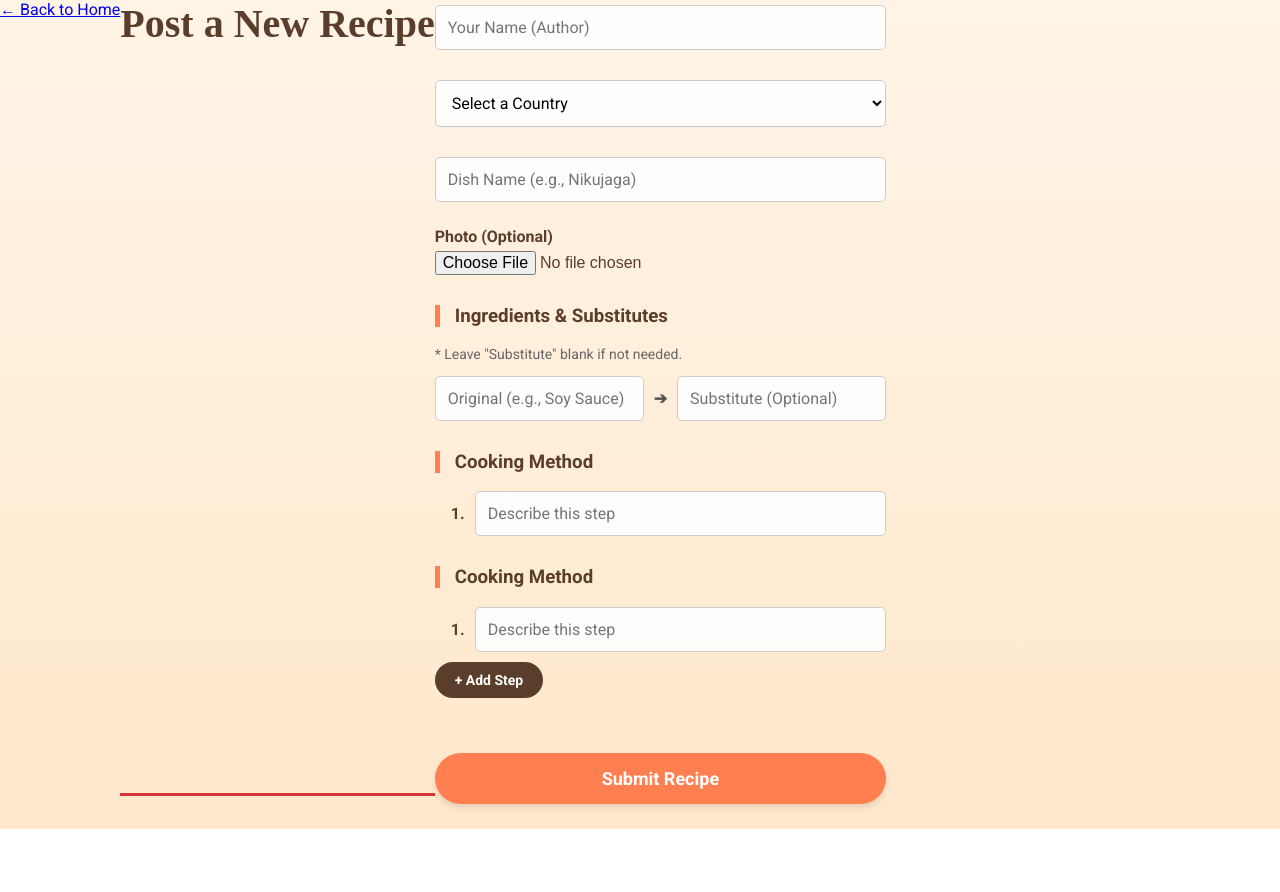
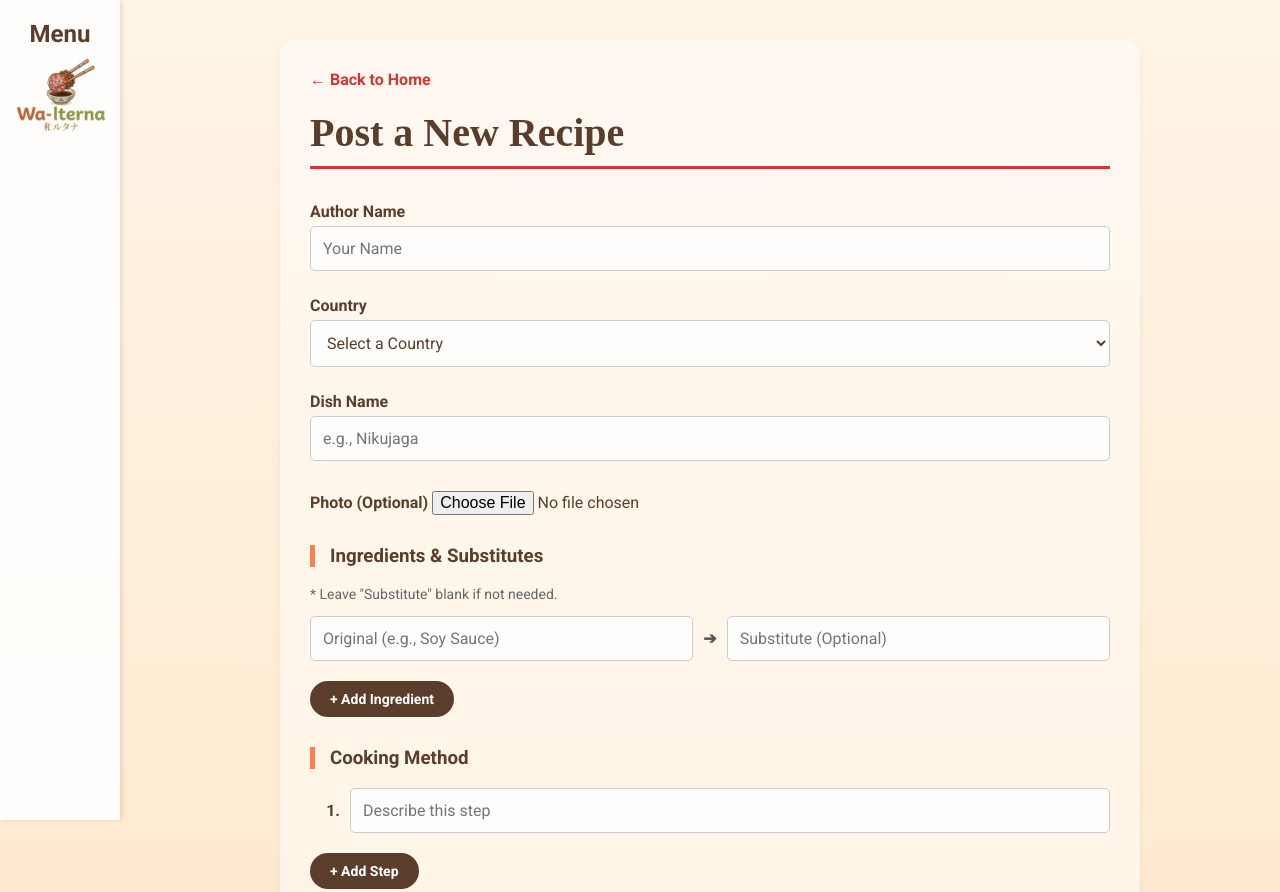
Before and after one commit to Aroshin4/HTML, a website: page post.html in a window 1280 px wide. Shown: the top 892 px of the page. Before the commit the page ends 829 px from the top, so only its background shows below. Drawn offline with Linux system fonts and the light colour scheme; a web font is replaced by a local one.

Commit message:
投稿画面調整

```diff
--- a/post.html
+++ b/post.html
@@ -2,7 +2,7 @@
 <html lang="en">
 <head>
     <meta charset="UTF-8">
-    <title>Post a Recipe</title>
+    <title>Wa-lterna - Post a Recipe</title>
     <link href="https://fonts.googleapis.com/css2?family=Roboto:wght@400;700&family=Sawarabi+Mincho&display=swap" rel="stylesheet">
     <style>
         body {
@@ -12,6 +12,7 @@
             background: linear-gradient(to bottom, #fff4e6, #ffe8cc);
             color: #5a3e2b;
             display: flex;
+            min-height: 100vh;
         }
 
         /* --- サイドバー --- */
@@ -68,10 +69,11 @@
             background: rgba(255, 255, 255, 0.5);
             padding: 30px;
             border-radius: 15px;
+            box-shadow: 0 4px 10px rgba(0,0,0,0.05);
         }
 
         .nav-links {
-            margin-bottom: 30px;
+            margin-bottom: 20px;
             text-align: left;
         }
 
@@ -92,6 +94,7 @@
             border-bottom: 3px solid #d83434;
             padding-bottom: 10px;
             margin-top: 0;
+            color: #5a3e2b;
         }
 
         h3 {
@@ -114,9 +117,10 @@
             border-radius: 5px;
             background-color: rgba(255, 255, 255, 0.9);
             font-family: 'Roboto', sans-serif;
+            color: #5a3e2b;
         }
 
-        input[type="file"] { margin-top: 5px; font-size: 16px; }
+        input[type="file"] { margin-top: 5px; font-size: 16px; font-family: 'Roboto', sans-serif; }
 
         .dynamic-row { display: flex; align-items: center; gap: 10px; margin-bottom: 10px; }
         .dynamic-row input { margin-top: 0; flex: 1; }
@@ -125,32 +129,47 @@
 
         button { transition: 0.3s; font-family: 'Roboto', sans-serif; }
 
-        .add-btn { background-color: #5a3e2b; color: white; border: none; padding: 10px 20px; cursor: pointer; border-radius: 25px; font-size: 14px; font-weight: bold; }
+        .add-btn { background-color: #5a3e2b; color: white; border: none; padding: 10px 20px; cursor: pointer; border-radius: 25px; font-size: 14px; font-weight: bold; margin-top: 10px;}
         .add-btn:hover { background-color: #7a5e4b; }
 
-        .remove-btn { background-color: #d83434; color: white; border: none; padding: 8px 15px; cursor: pointer; border-radius: 5px; font-weight: bold; }
+        .remove-btn { background-color: #d83434; color: white; border: none; padding: 10px 15px; cursor: pointer; border-radius: 5px; font-weight: bold; }
         .remove-btn:hover { background-color: #b02a2a; }
 
-        .submit-btn { background-color: #ff7f50; color: white; border: none; padding: 15px 30px; cursor: pointer; border-radius: 40px; font-size: 18px; width: 100%; margin-top: 30px; font-weight: bold; box-shadow: 0 4px 6px rgba(0,0,0,0.1); }
+        .submit-btn { background-color: #ff7f50; color: white; border: none; padding: 15px 30px; cursor: pointer; border-radius: 40px; font-size: 18px; width: 100%; margin-top: 40px; font-weight: bold; box-shadow: 0 4px 6px rgba(0,0,0,0.1); }
         .submit-btn:hover { background-color: #e67348; transform: translateY(-2px); box-shadow: 0 6px 10px rgba(0,0,0,0.15); }
 
         /* スマホ対応 */
         @media (max-width: 768px) {
             .side-banner { display: none; }
-            .content { margin-left: 0; width: 100%; }
+            .content { margin-left: 0; width: 100%; padding: 20px; }
         }
     </style>
 </head>
 <body>
+
+    <div class="side-banner">
+        <p>Menu</p>
+        <a href="/" aria-label="Home"></a>
+    </div>
+
+    <div class="content">
+        <div class="recipe-container">
+
+            <div class="nav-links">
                 <a href="/">← Back to Home</a>
+            </div>
+
             <h2>Post a New Recipe</h2>
 
             <form id="postForm">
+
                 <div class="form-group">
-            <input type="text" id="userName" placeholder="Your Name (Author)" required oninvalid="this.setCustomValidity('Please fill out this field.')" oninput="this.setCustomValidity('')">
+                    <label for="userName" style="font-weight:bold;">Author Name</label>
+                    <input type="text" id="userName" placeholder="Your Name" required oninvalid="this.setCustomValidity('Please fill out this field.')" oninput="this.setCustomValidity('')">
                 </div>
 
                 <div class="form-group">
+                    <label for="country" style="font-weight:bold;">Country</label>
                     <select id="country" required oninvalid="this.setCustomValidity('Please select an item in the list.')" oninput="this.setCustomValidity('')">
                         <option value="" disabled selected>Select a Country</option>
                         <option value="France">France</option>
@@ -164,22 +183,27 @@
                 </div>
 
                 <div class="form-group">
-            <input type="text" id="dishName" placeholder="Dish Name (e.g., Nikujaga)" required oninvalid="this.setCustomValidity('Please fill out this field.')" oninput="this.setCustomValidity('')">
+                    <label for="dishName" style="font-weight:bold;">Dish Name</label>
+                    <input type="text" id="dishName" placeholder="e.g., Nikujaga" required oninvalid="this.setCustomValidity('Please fill out this field.')" oninput="this.setCustomValidity('')">
                 </div>
 
                 <div class="form-group">
-            <label for="photo" style="display:block; font-weight:bold;">Photo (Optional)</label>
+                    <label for="photo" style="font-weight:bold;">Photo (Optional)</label>
                     <input type="file" id="photo" accept="image/*">
                 </div>
 
                 <div class="form-group">
                     <h3>Ingredients & Substitutes</h3>
-            <p style="font-size: 14px; color: #666;">* Leave "Substitute" blank if not needed.</p>
+                    <p style="font-size: 14px; color: #666; margin-top: 0;">* Leave "Substitute" blank if not needed.</p>
+
                     <div id="ingredients-container">
                         <div class="dynamic-row">
                             <input type="text" class="ing-original" placeholder="Original (e.g., Soy Sauce)" required oninvalid="this.setCustomValidity('Please fill out this field.')" oninput="this.setCustomValidity('')">
                             <span class="arrow">➔</span>
                             <input type="text" class="ing-substitute" placeholder="Substitute (Optional)">
+                        </div>
+                    </div>
+                    <button type="button" class="add-btn" onclick="addIngredient()">+ Add Ingredient</button>
                 </div>
 
                 <div class="form-group">
@@ -189,20 +213,13 @@
                             <span class="step-number">1.</span>
                             <input type="text" class="step-input" placeholder="Describe this step" required oninvalid="this.setCustomValidity('Please fill out this field.')" oninput="this.setCustomValidity('')">
                         </div>
-
-                <div class="form-group">
-                    <h3>Cooking Method</h3>
-                    <div id="steps-container">
-                        <div class="dynamic-row step-row">
-                            <span class="step-number">1.</span>
-                            <input type="text" class="step-input" placeholder="Describe this step" required>
-                        </div>
                     </div>
                     <button type="button" class="add-btn" onclick="addStep()">+ Add Step</button>
                 </div>
 
                 <button type="submit" class="submit-btn">Submit Recipe</button>
             </form>
+
         </div>
     </div>
 
@@ -270,7 +287,6 @@
                 methodText += `${i + 1}. ${stepInputs[i].value}\n`;
             }
 
-            // 画像ファイルを送るために FormData を使用する
             const formData = new FormData();
             formData.append('author', document.getElementById('userName').value);
             formData.append('country', document.getElementById('country').value);
@@ -279,7 +295,6 @@
             formData.append('substitutes', substitutesText.trim());
             formData.append('method', methodText.trim());
 
-            // 画像ファイルが選択されていれば追加
             const photoFile = document.getElementById('photo').files[0];
             if (photoFile) {
                 formData.append('photo', photoFile);
@@ -288,7 +303,6 @@
             try {
                 const response = await fetch('/api/recipes', {
                     method: 'POST',
-                    // FormDataを送る際は 'Content-Type' ヘッダーを指定しない（ブラウザが自動で設定するため）
                     body: formData
                 });
 
@@ -296,11 +310,9 @@
                     alert('Recipe posted successfully!');
                     window.location.href = '/browse';
                 } else {
-                    // サーバーでエラーが起きた場合（500エラーなど）
                     alert('Failed to submit the recipe. Please check the terminal for errors.');
                 }
             } catch (error) {
-                // 通信自体に失敗した場合（サーバーが立ち上がっていないなど）
                 alert('Connection error. Is the server running?');
                 console.error(error);
             }
```
Also changed, not shown: 1 other file. Lines whose indentation alone changed are shown as unchanged.
